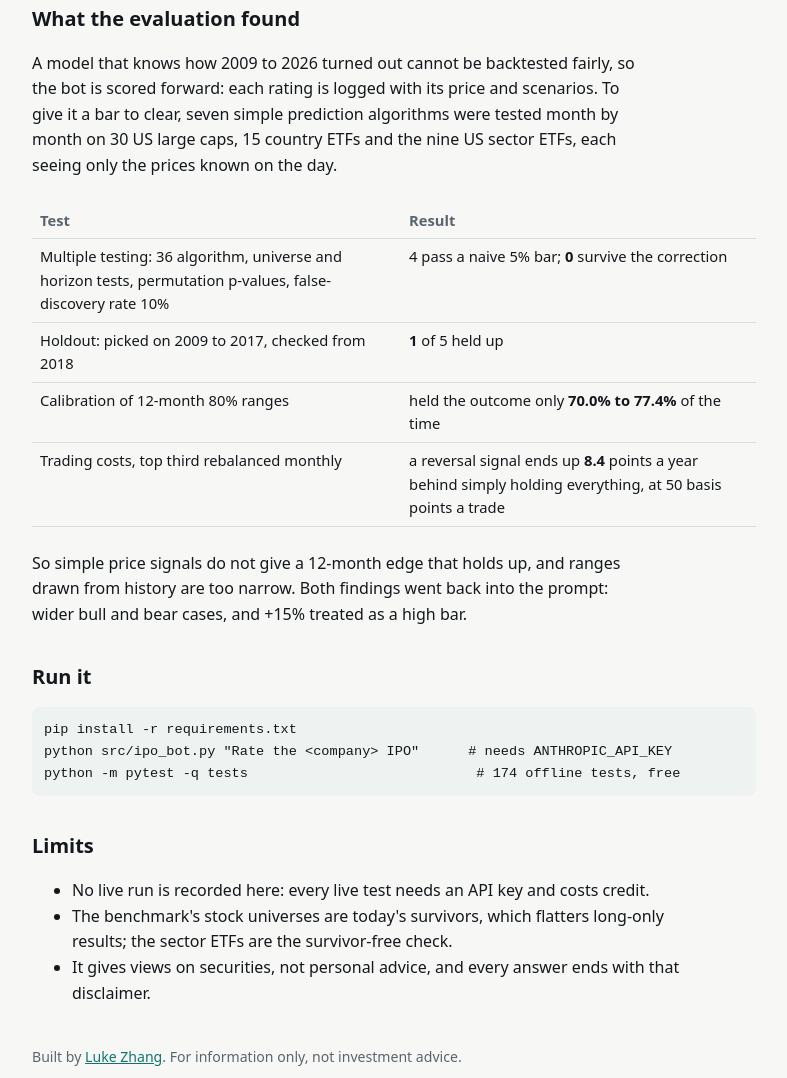
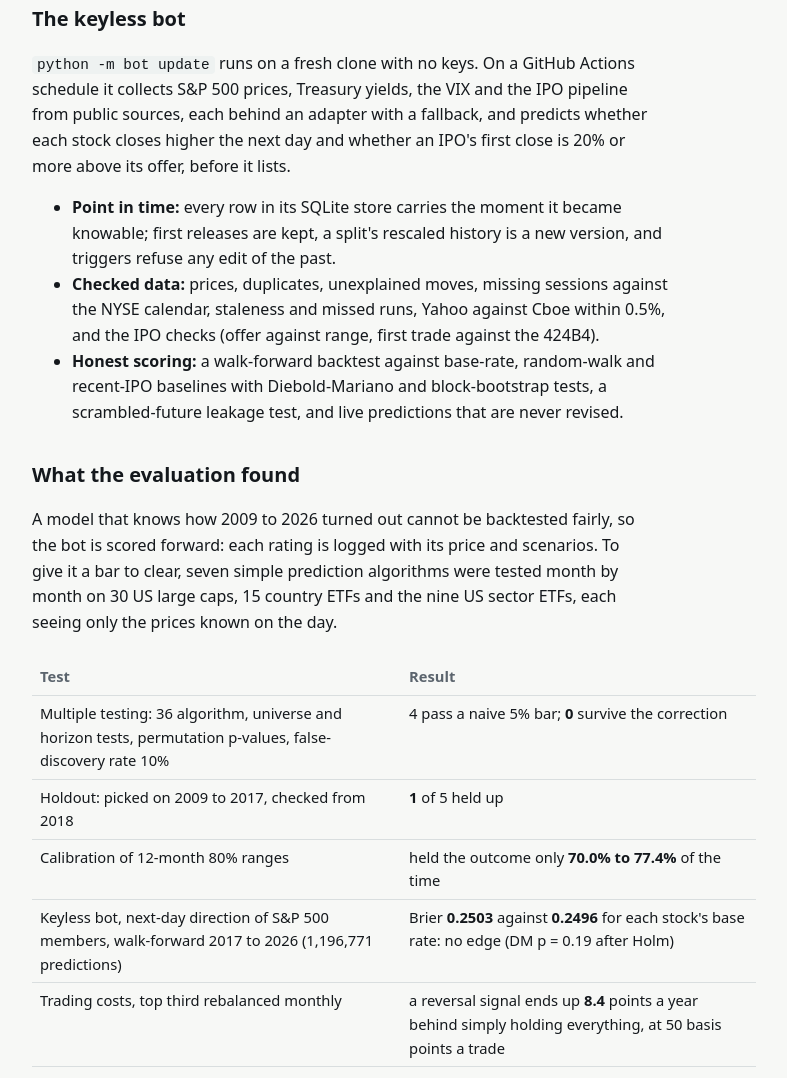
Before and after one commit to luke-zhang-cs-py/ipo-bot, a plain HTML site: page docs/index.html in a window 1280 px wide. Shown: the part 1564-2642 px from the top of the page, without its empty margins (246-1033 px from the left). Drawn offline with Linux system fonts and the light colour scheme.

Commit message:
README and write-up: the keyless bot, its first real backtest, 286 offline tests
Co-Authored-By: Claude Opus 5.5 (1M context) <noreply@anthropic.com>

```diff
--- a/docs/index.html
+++ b/docs/index.html
@@ -59,6 +59,19 @@ a { color: var(--accent); }
       stale-data test, rule tests, a consistency test, and a backtest that cuts the data tools off at the day before an IPO prices.</li>
   </ul>
 
+  <h2>The keyless bot</h2>
+  <p><code>python -m bot update</code> runs on a fresh clone with no keys. On a GitHub Actions schedule it collects S&amp;P 500
+    prices, Treasury yields, the VIX and the IPO pipeline from public sources, each behind an adapter with a fallback, and predicts
+    whether each stock closes higher the next day and whether an IPO's first close is 20% or more above its offer, before it lists.</p>
+  <ul>
+    <li><b>Point in time:</b> every row in its SQLite store carries the moment it became knowable; first releases are kept, a split's
+      rescaled history is a new version, and triggers refuse any edit of the past.</li>
+    <li><b>Checked data:</b> prices, duplicates, unexplained moves, missing sessions against the NYSE calendar, staleness and missed
+      runs, Yahoo against Cboe within 0.5%, and the IPO checks (offer against range, first trade against the 424B4).</li>
+    <li><b>Honest scoring:</b> a walk-forward backtest against base-rate, random-walk and recent-IPO baselines with Diebold-Mariano
+      and block-bootstrap tests, a scrambled-future leakage test, and live predictions that are never revised.</li>
+  </ul>
+
   <h2>What the evaluation found</h2>
   <p>A model that knows how 2009 to 2026 turned out cannot be backtested fairly, so the bot is scored forward: each rating is logged with
     its price and scenarios. To give it a bar to clear, seven simple prediction algorithms were tested month by month on 30 US large
@@ -68,6 +81,7 @@ a { color: var(--accent); }
     <tr><td>Multiple testing: 36 algorithm, universe and horizon tests, permutation p-values, false-discovery rate 10%</td><td>4 pass a naive 5% bar; <b>0</b> survive the correction</td></tr>
     <tr><td>Holdout: picked on 2009 to 2017, checked from 2018</td><td><b>1</b> of 5 held up</td></tr>
     <tr><td>Calibration of 12-month 80% ranges</td><td>held the outcome only <b>70.0% to 77.4%</b> of the time</td></tr>
+    <tr><td>Keyless bot, next-day direction of S&amp;P 500 members, walk-forward 2017 to 2026 (1,196,771 predictions)</td><td>Brier <b>0.2503</b> against <b>0.2496</b> for each stock's base rate: no edge (DM p = 0.19 after Holm)</td></tr>
     <tr><td>Trading costs, top third rebalanced monthly</td><td>a reversal signal ends up <b>8.4</b> points a year behind simply holding everything, at 50 basis points a trade</td></tr>
   </table></div>
   <p>So simple price signals do not give a 12-month edge that holds up, and ranges drawn from history are too narrow. Both findings
@@ -76,7 +90,8 @@ a { color: var(--accent); }
   <h2>Run it</h2>
 <pre>pip install -r requirements.txt
 python src/ipo_bot.py "Rate the &lt;company&gt; IPO"      # needs ANTHROPIC_API_KEY
-python -m pytest -q tests                            # 174 offline tests, free</pre>
+python -m bot update                                 # the keyless bot: no keys
+python -m pytest -q tests                            # 286 offline tests, free</pre>
 
   <h2>Limits</h2>
   <ul>
```
Also changed, not shown: 1 other file.
